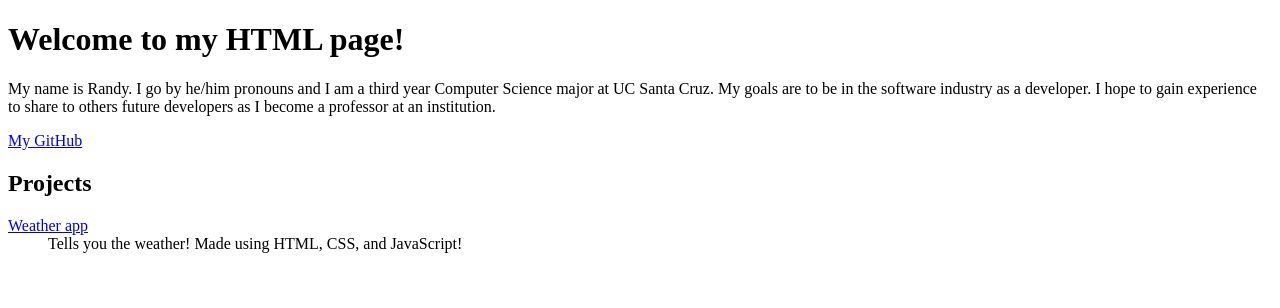
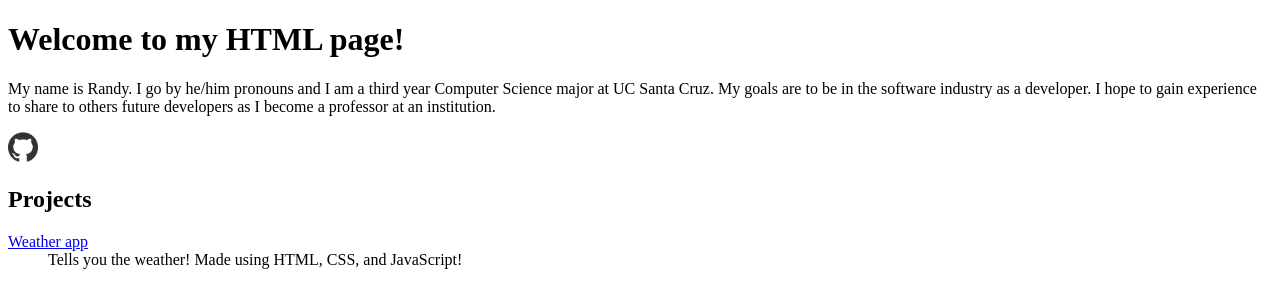
Before and after one commit to rndlpz/website, a plain HTML site: page index.html in a window 1280 px wide. Drawn offline with Linux system fonts and the light colour scheme.

Commit message:
Changed GitHub link

```diff
--- a/index.html
+++ b/index.html
@@ -7,11 +7,9 @@
     <body>
         <h1>Welcome to my HTML page!</h1>
         <p>
-            My name is Randy. I go by he/him pronouns and I am a third year Computer Science major at UC Santa Cruz.
-            My goals are to be in the software industry as a developer. I hope to gain experience to share
-            to others future developers as I become a professor at an institution.
+            My name is Randy. I go by he/him pronouns and I am a third year Computer Science major at UC Santa Cruz. My goals are to be in the software industry as a developer. I hope to gain experience to share to others future developers as I become a professor at an institution.
         </p>
-        <a href = https://github.com/rndlpz>My GitHub</a>
+        <a href = https://github.com/rndlpz><img src="GitHub_logo.png" alt="GitHub link" width=30></a>
         <h2>Projects</h2>
         <dl>
             <dt><a href = https://github.com/rndlpz>Weather app</a></dt>
```
Also changed, not shown: GitHub_logo.png (added).
